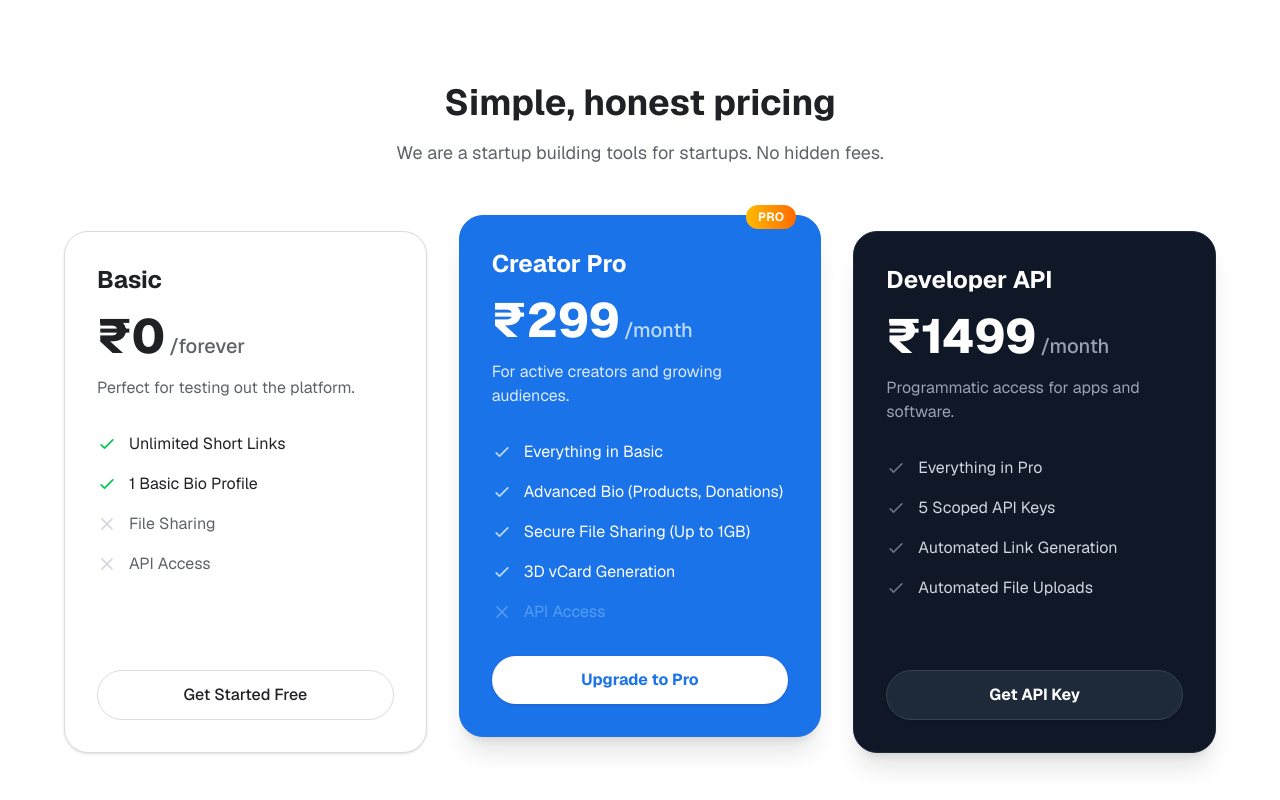
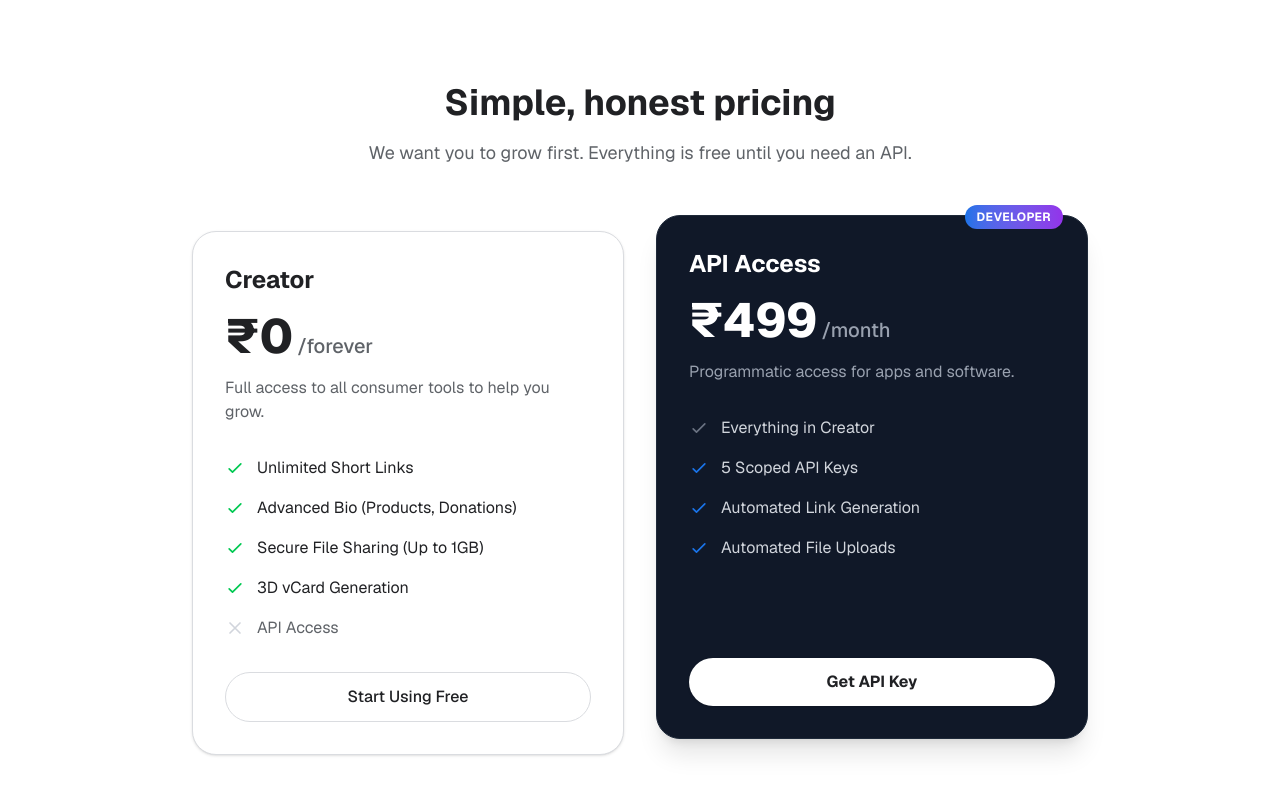
Before and after one commit to dhyey0904/snaplink, a Next.js app in the folder frontend/: page / in a window 1280 px wide. Shown: the part 1320-2120 px from the top of the page. Built offline with nearby package versions, Linux system fonts and the light colour scheme.

Commit message:
fix: update pricing tiers to free Creator plan and ₹499 API plan

```diff
--- a/frontend/src/app/page.tsx
+++ b/frontend/src/app/page.tsx
@@ -97,68 +97,51 @@ export default function Home() {
           </div>
         </section>
 
-        {/* Pricing Section */}
+                {/* Pricing Section */}
         <section className="py-24 bg-white border-t border-[#dadce0]">
           <div className="max-w-7xl mx-auto px-4 sm:px-6 lg:px-8">
             <div className="text-center mb-16">
               <h2 className="text-3xl sm:text-4xl font-bold text-[#202124]">Simple, honest pricing</h2>
-              <p className="mt-4 text-[#5f6368] text-lg">We are a startup building tools for startups. No hidden fees.</p>
+              <p className="mt-4 text-[#5f6368] text-lg">We want you to grow first. Everything is free until you need an API.</p>
             </div>
 
-            <div className="grid grid-cols-1 md:grid-cols-3 gap-8 max-w-6xl mx-auto">
-              {/* Free Tier */}
+            <div className="grid grid-cols-1 md:grid-cols-2 gap-8 max-w-4xl mx-auto">
+              {/* Creator Tier */}
               <div className="bg-white rounded-3xl p-8 border border-[#dadce0] shadow-sm flex flex-col h-full">
-                <h3 className="text-2xl font-bold text-[#202124]">Basic</h3>
+                <h3 className="text-2xl font-bold text-[#202124]">Creator</h3>
                 <div className="mt-4 flex items-baseline text-5xl font-extrabold text-[#202124]">
                   ₹0
                   <span className="ml-1 text-xl font-medium text-[#5f6368]">/forever</span>
                 </div>
-                <p className="mt-4 text-[#5f6368]">Perfect for testing out the platform.</p>
+                <p className="mt-4 text-[#5f6368]">Full access to all consumer tools to help you grow.</p>
                 <ul className="mt-8 space-y-4 flex-grow">
                   <li className="flex items-center"><svg className="w-5 h-5 text-green-500 mr-3" fill="none" stroke="currentColor" viewBox="0 0 24 24"><path strokeLinecap="round" strokeLinejoin="round" strokeWidth="2" d="M5 13l4 4L19 7"></path></svg>Unlimited Short Links</li>
-                  <li className="flex items-center"><svg className="w-5 h-5 text-green-500 mr-3" fill="none" stroke="currentColor" viewBox="0 0 24 24"><path strokeLinecap="round" strokeLinejoin="round" strokeWidth="2" d="M5 13l4 4L19 7"></path></svg>1 Basic Bio Profile</li>
-                  <li className="flex items-center text-[#5f6368]"><svg className="w-5 h-5 text-gray-300 mr-3" fill="none" stroke="currentColor" viewBox="0 0 24 24"><path strokeLinecap="round" strokeLinejoin="round" strokeWidth="2" d="M6 18L18 6M6 6l12 12"></path></svg>File Sharing</li>
+                  <li className="flex items-center"><svg className="w-5 h-5 text-green-500 mr-3" fill="none" stroke="currentColor" viewBox="0 0 24 24"><path strokeLinecap="round" strokeLinejoin="round" strokeWidth="2" d="M5 13l4 4L19 7"></path></svg>Advanced Bio (Products, Donations)</li>
+                  <li className="flex items-center"><svg className="w-5 h-5 text-green-500 mr-3" fill="none" stroke="currentColor" viewBox="0 0 24 24"><path strokeLinecap="round" strokeLinejoin="round" strokeWidth="2" d="M5 13l4 4L19 7"></path></svg>Secure File Sharing (Up to 1GB)</li>
+                  <li className="flex items-center"><svg className="w-5 h-5 text-green-500 mr-3" fill="none" stroke="currentColor" viewBox="0 0 24 24"><path strokeLinecap="round" strokeLinejoin="round" strokeWidth="2" d="M5 13l4 4L19 7"></path></svg>3D vCard Generation</li>
                   <li className="flex items-center text-[#5f6368]"><svg className="w-5 h-5 text-gray-300 mr-3" fill="none" stroke="currentColor" viewBox="0 0 24 24"><path strokeLinecap="round" strokeLinejoin="round" strokeWidth="2" d="M6 18L18 6M6 6l12 12"></path></svg>API Access</li>
                 </ul>
-                <Link href="/register" className="mt-8 block w-full py-3 px-6 border border-[#dadce0] rounded-full text-center font-medium text-[#202124] hover:bg-gray-50 transition-colors">Get Started Free</Link>
-              </div>
-
-              {/* Pro Tier */}
-              <div className="bg-[#1a73e8] rounded-3xl p-8 border border-[#1a73e8] shadow-xl relative transform md:-translate-y-4 flex flex-col h-full">
-                <div className="absolute top-0 right-6 transform -translate-y-1/2">
-                  <span className="bg-gradient-to-r from-amber-400 to-orange-500 text-white text-xs font-bold px-3 py-1 rounded-full uppercase tracking-wide">Pro</span>
-                </div>
-                <h3 className="text-2xl font-bold text-white">Creator Pro</h3>
-                <div className="mt-4 flex items-baseline text-5xl font-extrabold text-white">
-                  ₹299
-                  <span className="ml-1 text-xl font-medium text-blue-200">/month</span>
-                </div>
-                <p className="mt-4 text-blue-100">For active creators and growing audiences.</p>
-                <ul className="mt-8 space-y-4 text-white flex-grow">
-                  <li className="flex items-center"><svg className="w-5 h-5 text-blue-200 mr-3" fill="none" stroke="currentColor" viewBox="0 0 24 24"><path strokeLinecap="round" strokeLinejoin="round" strokeWidth="2" d="M5 13l4 4L19 7"></path></svg>Everything in Basic</li>
-                  <li className="flex items-center"><svg className="w-5 h-5 text-blue-200 mr-3" fill="none" stroke="currentColor" viewBox="0 0 24 24"><path strokeLinecap="round" strokeLinejoin="round" strokeWidth="2" d="M5 13l4 4L19 7"></path></svg>Advanced Bio (Products, Donations)</li>
-                  <li className="flex items-center"><svg className="w-5 h-5 text-blue-200 mr-3" fill="none" stroke="currentColor" viewBox="0 0 24 24"><path strokeLinecap="round" strokeLinejoin="round" strokeWidth="2" d="M5 13l4 4L19 7"></path></svg>Secure File Sharing (Up to 1GB)</li>
-                  <li className="flex items-center"><svg className="w-5 h-5 text-blue-200 mr-3" fill="none" stroke="currentColor" viewBox="0 0 24 24"><path strokeLinecap="round" strokeLinejoin="round" strokeWidth="2" d="M5 13l4 4L19 7"></path></svg>3D vCard Generation</li>
-                  <li className="flex items-center text-blue-300/50"><svg className="w-5 h-5 mr-3" fill="none" stroke="currentColor" viewBox="0 0 24 24"><path strokeLinecap="round" strokeLinejoin="round" strokeWidth="2" d="M6 18L18 6M6 6l12 12"></path></svg>API Access</li>
-                </ul>
-                <Link href="/register" className="mt-8 block w-full py-3 px-6 bg-white rounded-full text-center font-bold text-[#1a73e8] hover:bg-gray-100 transition-colors shadow-sm">Upgrade to Pro</Link>
+                <Link href="/register" className="mt-8 block w-full py-3 px-6 border border-[#dadce0] rounded-full text-center font-medium text-[#202124] hover:bg-gray-50 transition-colors">Start Using Free</Link>
               </div>
 
               {/* API Tier */}
-              <div className="bg-gray-900 rounded-3xl p-8 border border-gray-800 shadow-xl flex flex-col h-full">
-                <h3 className="text-2xl font-bold text-white">Developer API</h3>
+              <div className="bg-gray-900 rounded-3xl p-8 border border-gray-800 shadow-xl flex flex-col h-full relative transform md:-translate-y-4">
+                <div className="absolute top-0 right-6 transform -translate-y-1/2">
+                  <span className="bg-gradient-to-r from-[#1a73e8] to-[#9333ea] text-white text-xs font-bold px-3 py-1 rounded-full uppercase tracking-wide">Developer</span>
+                </div>
+                <h3 className="text-2xl font-bold text-white">API Access</h3>
                 <div className="mt-4 flex items-baseline text-5xl font-extrabold text-white">
-                  ₹1499
+                  ₹499
                   <span className="ml-1 text-xl font-medium text-gray-400">/month</span>
                 </div>
                 <p className="mt-4 text-gray-400">Programmatic access for apps and software.</p>
                 <ul className="mt-8 space-y-4 text-gray-300 flex-grow">
-                  <li className="flex items-center"><svg className="w-5 h-5 text-gray-500 mr-3" fill="none" stroke="currentColor" viewBox="0 0 24 24"><path strokeLinecap="round" strokeLinejoin="round" strokeWidth="2" d="M5 13l4 4L19 7"></path></svg>Everything in Pro</li>
-                  <li className="flex items-center"><svg className="w-5 h-5 text-gray-500 mr-3" fill="none" stroke="currentColor" viewBox="0 0 24 24"><path strokeLinecap="round" strokeLinejoin="round" strokeWidth="2" d="M5 13l4 4L19 7"></path></svg>5 Scoped API Keys</li>
-                  <li className="flex items-center"><svg className="w-5 h-5 text-gray-500 mr-3" fill="none" stroke="currentColor" viewBox="0 0 24 24"><path strokeLinecap="round" strokeLinejoin="round" strokeWidth="2" d="M5 13l4 4L19 7"></path></svg>Automated Link Generation</li>
-                  <li className="flex items-center"><svg className="w-5 h-5 text-gray-500 mr-3" fill="none" stroke="currentColor" viewBox="0 0 24 24"><path strokeLinecap="round" strokeLinejoin="round" strokeWidth="2" d="M5 13l4 4L19 7"></path></svg>Automated File Uploads</li>
+                  <li className="flex items-center"><svg className="w-5 h-5 text-gray-500 mr-3" fill="none" stroke="currentColor" viewBox="0 0 24 24"><path strokeLinecap="round" strokeLinejoin="round" strokeWidth="2" d="M5 13l4 4L19 7"></path></svg>Everything in Creator</li>
+                  <li className="flex items-center"><svg className="w-5 h-5 text-[#1a73e8] mr-3" fill="none" stroke="currentColor" viewBox="0 0 24 24"><path strokeLinecap="round" strokeLinejoin="round" strokeWidth="2" d="M5 13l4 4L19 7"></path></svg>5 Scoped API Keys</li>
+                  <li className="flex items-center"><svg className="w-5 h-5 text-[#1a73e8] mr-3" fill="none" stroke="currentColor" viewBox="0 0 24 24"><path strokeLinecap="round" strokeLinejoin="round" strokeWidth="2" d="M5 13l4 4L19 7"></path></svg>Automated Link Generation</li>
+                  <li className="flex items-center"><svg className="w-5 h-5 text-[#1a73e8] mr-3" fill="none" stroke="currentColor" viewBox="0 0 24 24"><path strokeLinecap="round" strokeLinejoin="round" strokeWidth="2" d="M5 13l4 4L19 7"></path></svg>Automated File Uploads</li>
                 </ul>
-                <Link href="/login" className="mt-8 block w-full py-3 px-6 bg-gray-800 border border-gray-700 rounded-full text-center font-bold text-white hover:bg-gray-700 transition-colors shadow-sm">Get API Key</Link>
+                <Link href="/login" className="mt-8 block w-full py-3 px-6 bg-white text-[#202124] rounded-full text-center font-bold hover:bg-gray-100 transition-colors shadow-sm">Get API Key</Link>
               </div>
 
             </div>
@@ -195,7 +178,7 @@ export default function Home() {
               </div>
               <div>
                 <h4 className="text-lg font-bold text-[#202124]">How does the API payment work?</h4>
-                <p className="mt-2 text-[#5f6368]">Our Developer tier is ₹1499/month. Once active, you get 5 distinct, scoped API keys (Master, URL, Bio, File, vCard) to safely automate different parts of your workflow.</p>
+                <p className="mt-2 text-[#5f6368]">Our Developer tier is ₹499/month. Once active, you get 5 distinct, scoped API keys (Master, URL, Bio, File, vCard) to safely automate different parts of your workflow.</p>
               </div>
             </div>
           </div>
```
